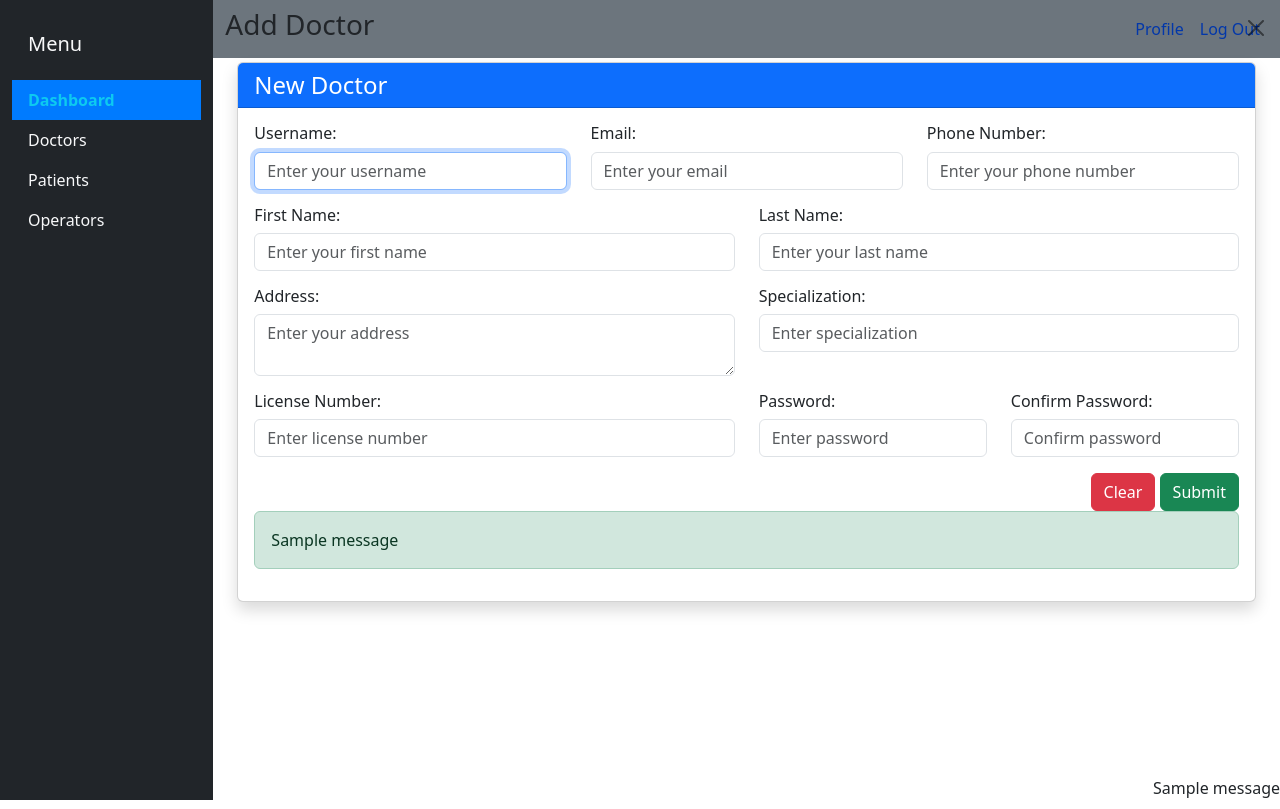
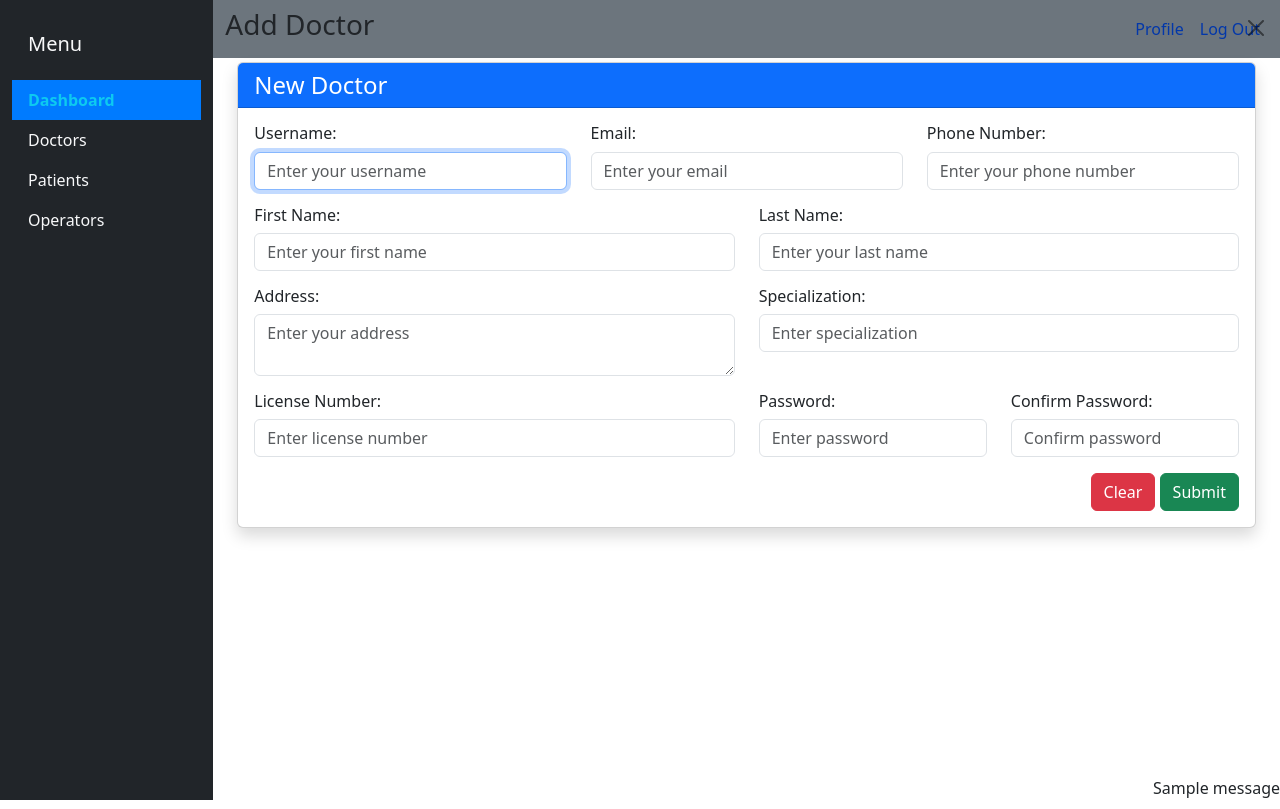
Before and after one commit to Pulsencode/DocuClinic, a Django app: page /accounts/doctors/create/ in a window 1280 px wide. Shown: the top 809 px of the page. Run offline with Django 5.2, Linux system fonts and the light colour scheme; a user stored in the database is signed in; tables that the repository leaves empty hold one stand-in row (values such as "Sample post"); one stand-in notice (Sample message) is shown; some libraries are stand-ins or nearby versions.

Commit message:
removed unnecessary message tags

```diff
--- a/accounts/templates/doctors/add_update_doctor.html
+++ b/accounts/templates/doctors/add_update_doctor.html
@@ -77,11 +77,6 @@
                         <button type="submit" id="saveButton" class="btn btn-success">Submit</button>
                     </div>
                 </form>
-                <div id="responseMessage">
-                    {% if messages %}
-                        {% for message in messages %}<div class="alert alert-{{ message.tags }}">{{ message }}</div>{% endfor %}
-                    {% endif %}
-                </div>
             </div>
         </div>
     </div>
```
